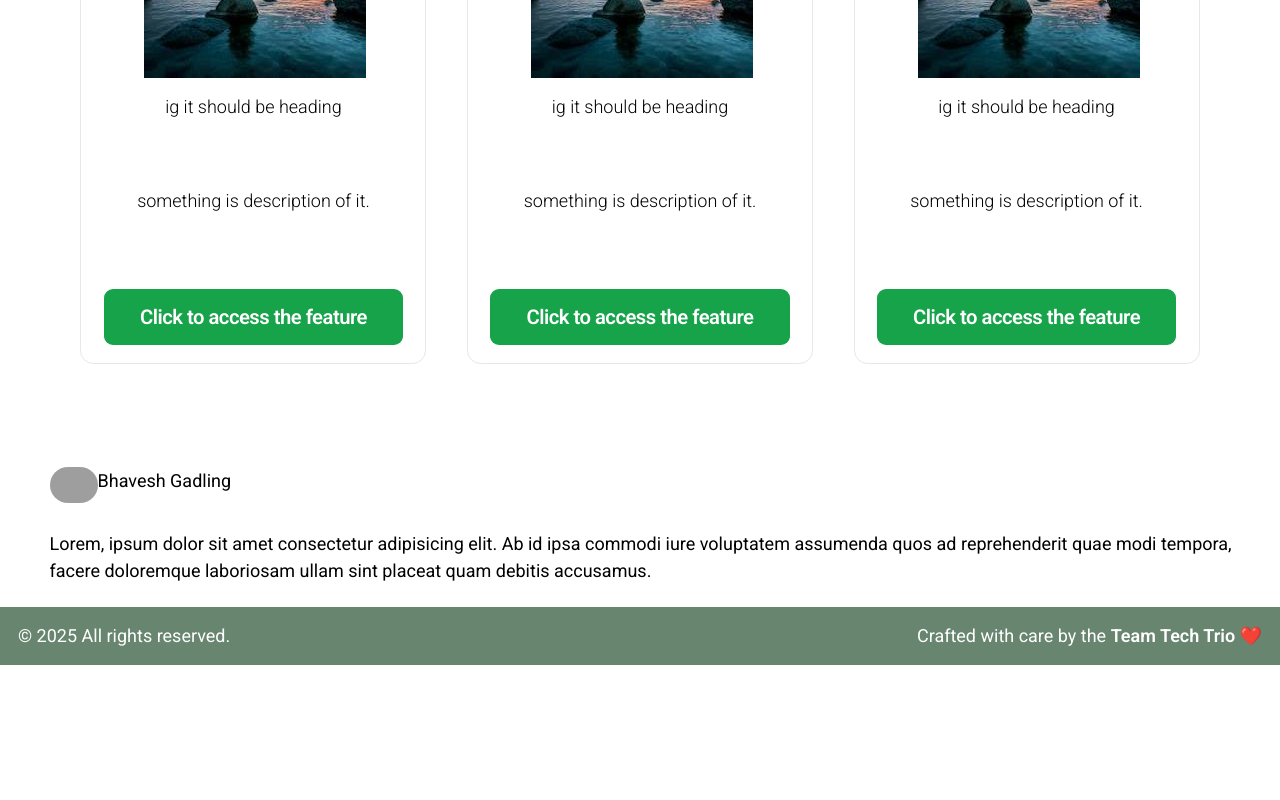
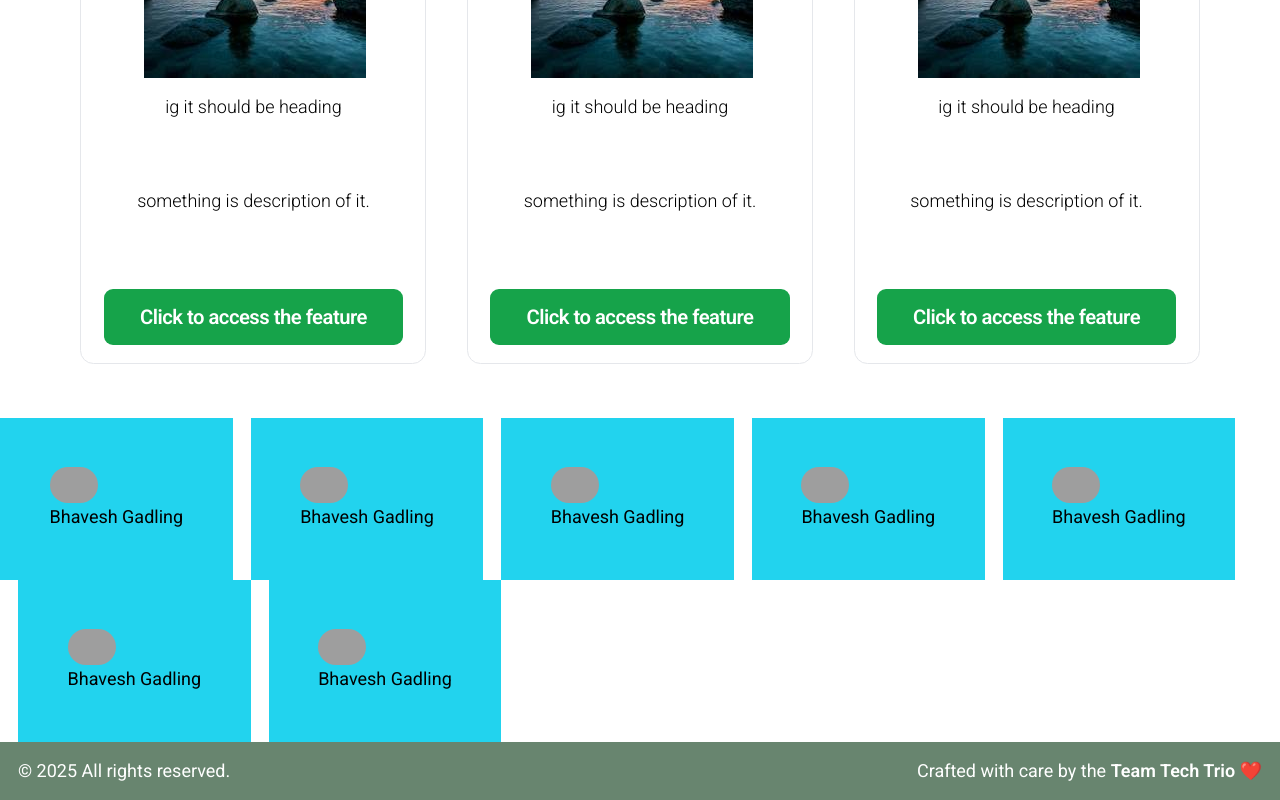
Before and after one commit to BhaveshGadling77/Simhastha_hackthon_project, a React (Vite) app in the folder frontend/: page / in a window 1280 px wide. Shown: the part 1187-1987 px from the top of the page. Before the commit the page ends 1852 px from the top, so only its background shows below. Built offline with nearby package versions, Linux system fonts and the light colour scheme; grey boxes are pictures that could not be loaded; a web font is replaced by a local one.

Commit message:
Start making Review Card

```diff
--- a/frontend/src/App.jsx
+++ b/frontend/src/App.jsx
@@ -55,7 +55,16 @@ function App() {
         </div>
         <br />
         <br />
+
+        <div className="columns-1 space-x-4">
         <ReviewCard props={Review}/>
+        <ReviewCard props={Review}/>
+        <ReviewCard props={Review}/>
+        <ReviewCard props={Review}/>
+        <ReviewCard props={Review}/>
+        <ReviewCard props={Review}/>
+        <ReviewCard props={Review}/>
+        </div>
         <Footer />
       </div>
     </>
--- a/frontend/src/components/ReviewCard.jsx
+++ b/frontend/src/components/ReviewCard.jsx
@@ -1,22 +1,25 @@
 function ReviewCard(props) {
-//   const [{ avatar, name, rating, review }] = props
-  let reviews = []
-  props.props.forEach(element => {
-    console.log(element)
-    reviews.push(element)
+  //   const [{ avatar, name, rating, review }] = props
+  let reviews = [];
+  props.props.forEach((element) => {
+    console.log(element);
+    reviews.push(element);
   });
 
   return (
-    <div className="align-middle">
-        <div className="p-5 shadow-red-300">
-            <div className="flex p-6">
-                <img src={reviews[0].avatar} alt="sime" className="h-8 rounded-full"/>
-               <span><h3 className="inline-block">Bhavesh Gadling</h3> </span>
-            </div>
-            <div className="ml-6">
-                <p> Lorem, ipsum dolor sit amet consectetur adipisicing elit. Ab id ipsa commodi iure voluptatem assumenda quos ad reprehenderit quae modi tempora, facere doloremque laboriosam ullam sint placeat quam debitis accusamus.</p>
-            </div>
+    <div className="align-middle inline-block bg-cyan-400 ">
+      <div className="p-5 shadow-red-300">
+        <div className="inline-block p-6">
+          <img
+            src={reviews[0].avatar}
+            alt="sime"
+            className="h-8 rounded-full"
+          />
+          <span>
+            <h3 className="inline-block">Bhavesh Gadling</h3>
+          </span>
         </div>
+      </div>
     </div>
   );
 }
```
